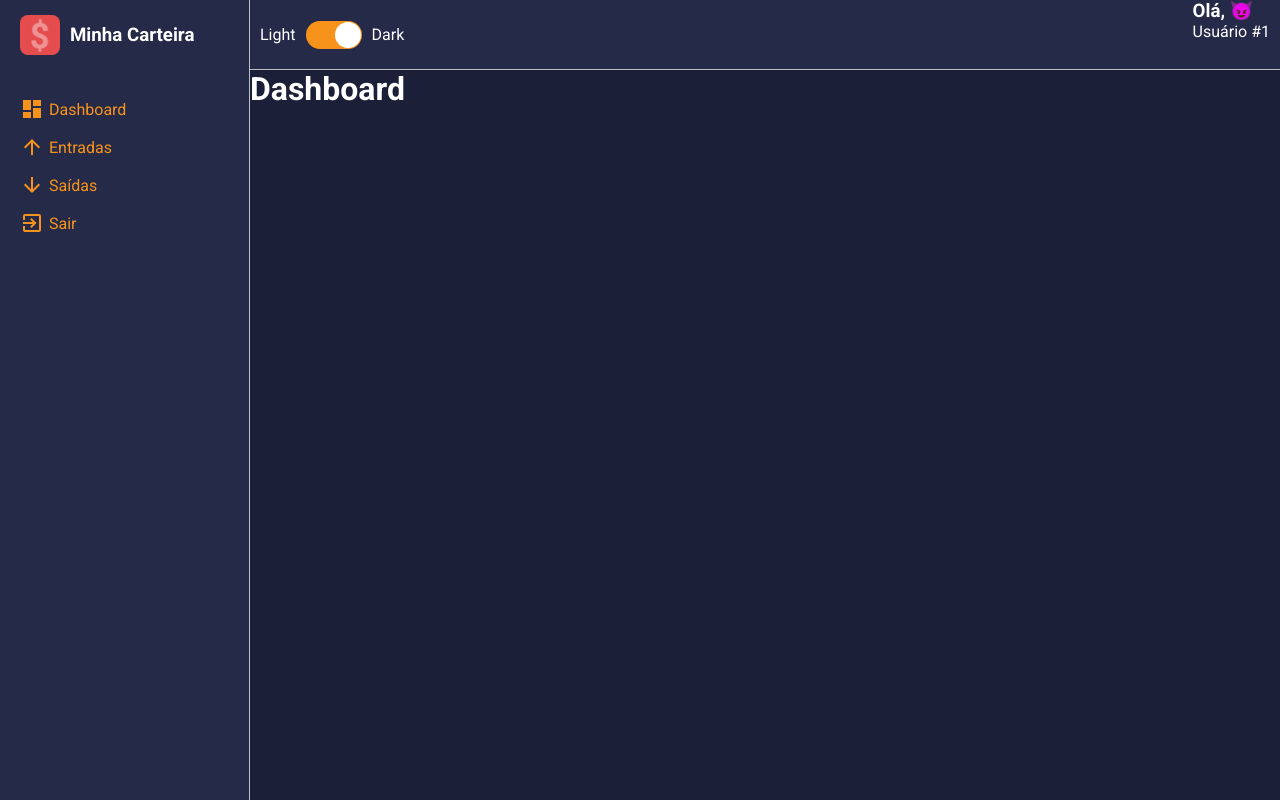
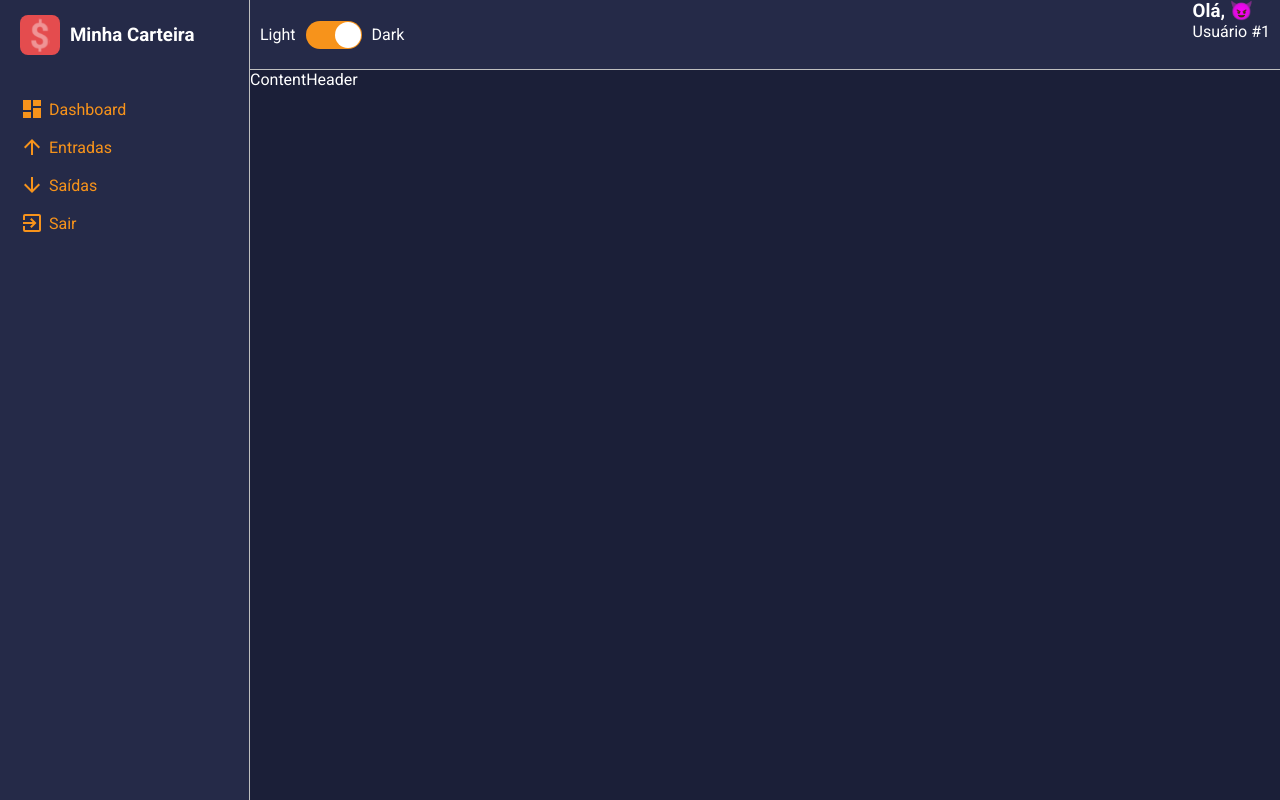
Before and after one commit to EduBergantini/didactic-spoon, a React (Create React App) app: page / in a window 1280 px wide. Built offline with nearby package versions, Linux system fonts and the light colour scheme.

Commit message:
feat: add content header to dashboard

```diff
--- a/src/pages/dashboard/index.tsx
+++ b/src/pages/dashboard/index.tsx
@@ -1,7 +1,13 @@
 import React from "react"
+import ContentHeader from "../../components/content-header";
+import { DashboardContainer } from "./styles";
 
 const Dashboard: React.FC = () => {
-    return (<h1>Dashboard</h1>)
+    return (
+        <DashboardContainer>
+            <ContentHeader></ContentHeader>
+        </DashboardContainer>
+    );
 };
 
 export default Dashboard;
--- /dev/null
+++ b/src/pages/dashboard/styles.ts
@@ -0,0 +1,3 @@
+import styled from "styled-components";
+
+export const DashboardContainer = styled.div``;
```
